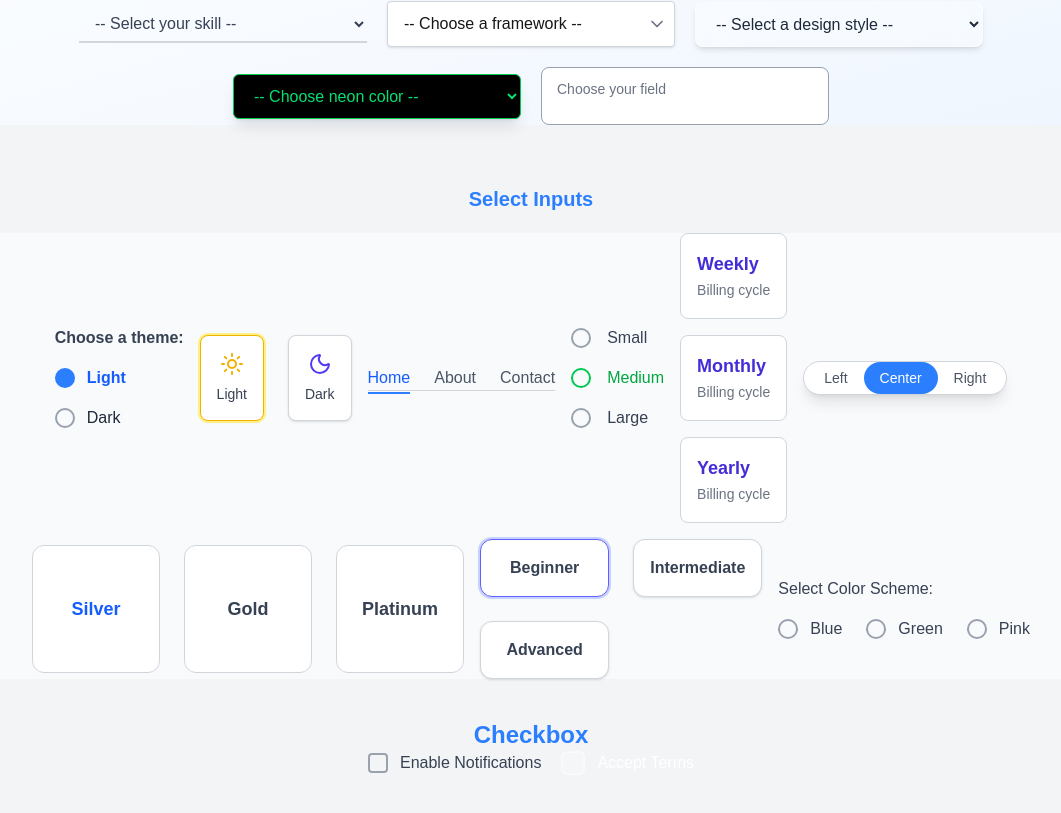
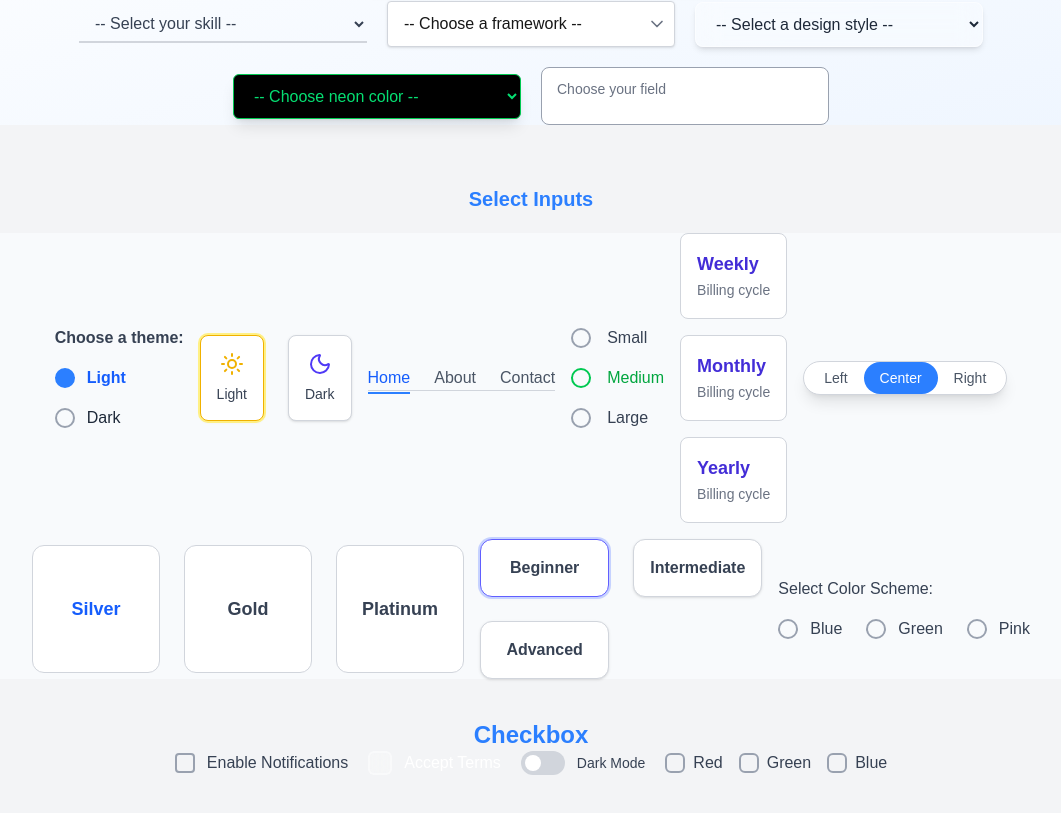
Before and after one commit to Prohor722/tailwind_compoenets, a Next.js app: page /input-field in a window 1280 px wide. Shown: the part 1656-2469 px from the top of the page, without its empty margins (109-1170 px from the left). Built offline with nearby package versions, Linux system fonts and the light colour scheme.

Commit message:
another added

```diff
--- a/app/components/checkbox.tsx
+++ b/app/components/checkbox.tsx
@@ -31,7 +31,30 @@ export const CheckBox = () => {
           <span className="text-white">Accept Terms</span>
         </label>
 
+        <label className="inline-flex items-center cursor-pointer">
+          <input type="checkbox" className="sr-only peer" />
+          <div className="w-11 h-6 bg-gray-300 rounded-full peer peer-checked:bg-blue-500 relative transition-all">
+            <div className="absolute left-1 top-1 w-4 h-4 bg-white rounded-full transition-transform peer-checked:translate-x-5" />
+          </div>
+          <span className="ml-3 text-sm font-medium text-gray-700">
+            Dark Mode
+          </span>
+        </label>
 
+        <div className="flex gap-4">
+          {["red", "green", "blue"].map((color) => (
+            <label
+              key={color}
+              className="flex items-center gap-2 cursor-pointer"
+            >
+              <input type="checkbox" value={color} className="peer hidden" />
+              <div
+                className={`w-5 h-5 border-2 rounded-md border-gray-400 peer-checked:bg-${color}-500 peer-checked:border-${color}-500 transition-all`}
+              />
+              <span className="text-gray-700 capitalize">{color}</span>
+            </label>
+          ))}
+        </div>
       </div>
     </div>
   );
```
